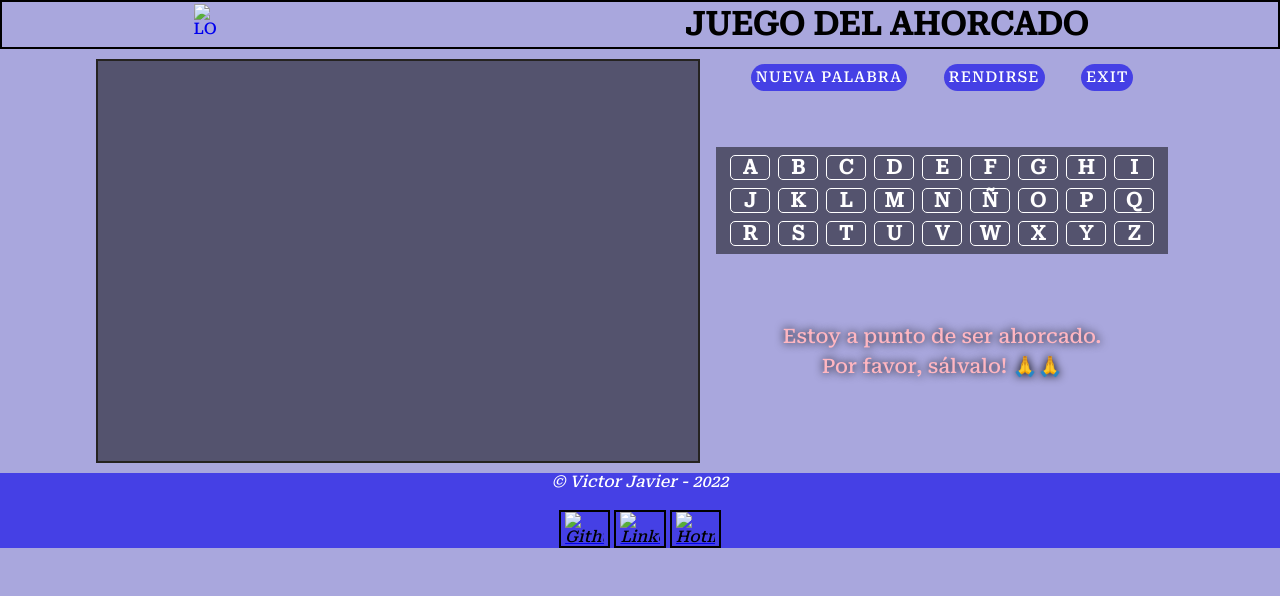
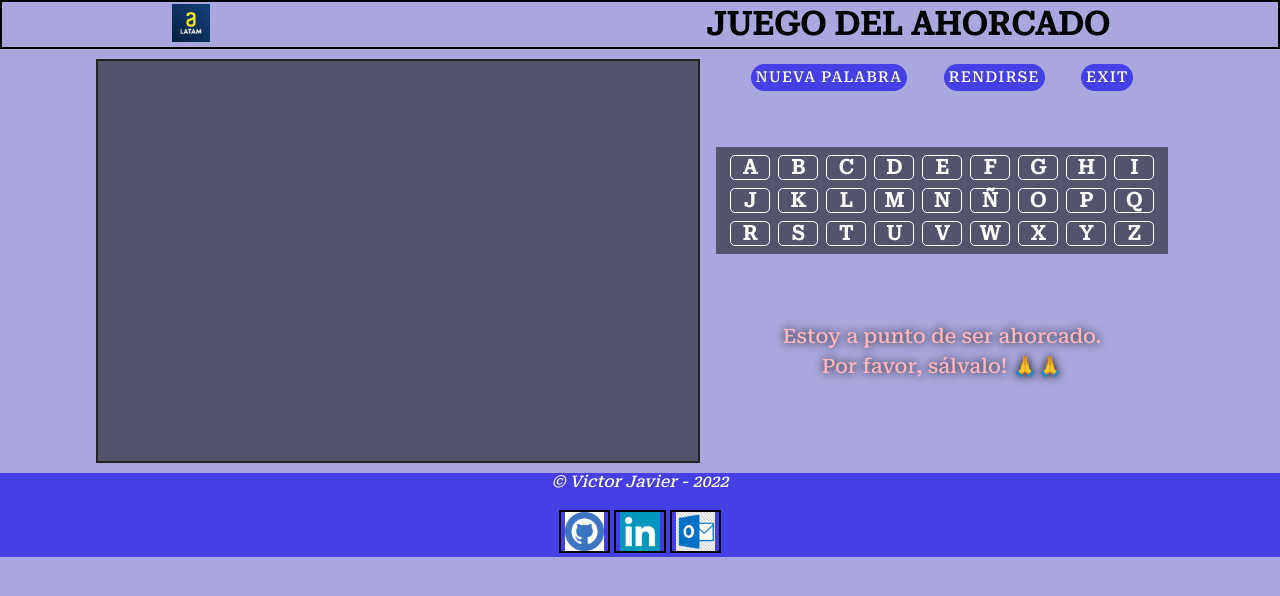
Before and after one commit to viticojavier/Ahorcado, a plain HTML site: page index.html in a window 1280 px wide. Drawn offline with Linux system fonts and the light colour scheme.

Commit message:
Add files via upload

```diff
--- a/index.html
+++ b/index.html
@@ -4,14 +4,14 @@
     <meta charset="UTF-8">
     <meta http-equiv="X-UA-Compatible" content="IE=edge">
     <meta name="viewport" content="width=device-width, initial-scale=1.0">
-    <link rel="icon" href="imagenes/Horca.ico">
+    <link rel="icon" href="img/Horca.ico">
     <title>Ahorcado</title>
     <link rel="stylesheet" href="css/normalize.css">
     <link rel="stylesheet" href="css/style.css">
 </head>
 <body id="body">
     <header id="header">
-        <a href="https://www.aluracursos.com/" target="_blank"><img src="imagenes/Alura.jpg" class="logo" alt="logo__Alura" id="header_logo"></a>
+        <a href="https://www.aluracursos.com/" target="_blank"><img src="img/Alura.jpg" class="logo" alt="logo__Alura" id="header_logo"></a>
         <h1>Juego del Ahorcado</h1>
     </header>
     <div class="pizarra-acciones">
@@ -36,9 +36,9 @@
         <div class="redes">
             <span class="copyrigth">&#169; Victor Javier - 2022</span>
             <br><br>
-            <a href="https://github.com/viticojavier/Ahorcado_Chalenge02.git" target="_blank"><img class="imgRedes" src="Imagenes/Github.png" alt="Github"></a>
-            <a href="https://www.linkedin.com/in/victor-javier-hernandez-jose-5ba09582/" target="_blank"><img class="imgRedes" src="Imagenes/Linkedin.png" alt="Linkedin"></a>
-            <a href="mailto:viticojavier@hotmail.com" target="_blank"><img class="imgRedes" src="Imagenes/Hotmail.png" alt="Hotmail"></a>
+            <a href="https://github.com/viticojavier/Ahorcado_Chalenge02.git" target="_blank"><img class="imgRedes" src="img/Github.png" alt="Github"></a>
+            <a href="https://www.linkedin.com/in/victor-javier-hernandez-jose-5ba09582/" target="_blank"><img class="imgRedes" src="img/Linkedin.png" alt="Linkedin"></a>
+            <a href="mailto:viticojavier@hotmail.com" target="_blank"><img class="imgRedes" src="img/Hotmail.png" alt="Hotmail"></a>
         </div>
     </footer>
     <script src="js/makeKeyboard.js"></script>
```
Also changed, not shown: img/Alura.jpg (added), img/Github.png (added), img/Horca.ico (added), img/Horca1.ico (added), img/Hotmail.png (added), img/Linkedin.png (added), img/Logo.png (added), js/canvas.js (line endings or trailing spaces), js/script.js (line endings or trailing spaces).
